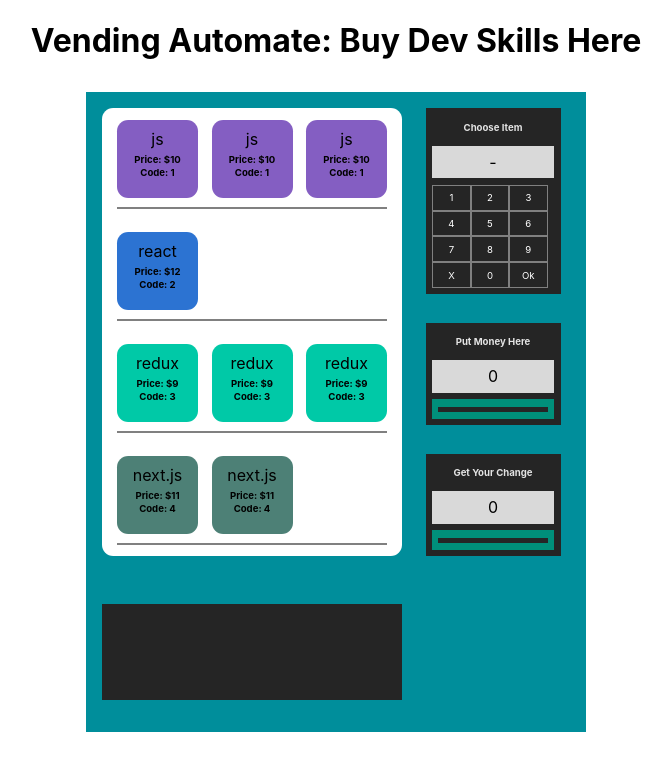
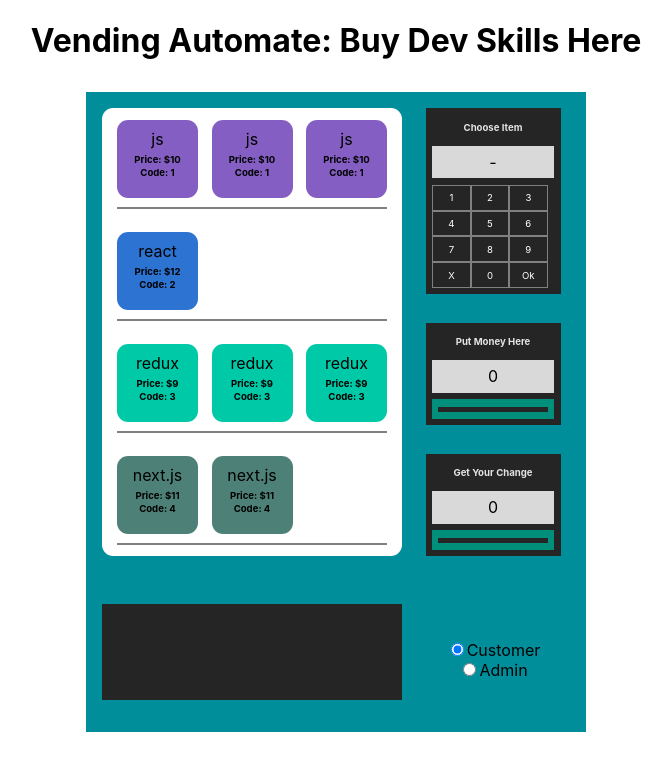
Before and after one commit to yarKode/synapse-vending-automate, a React (Create React App) app: page / in a window 1280 px wide. Shown: the top 770 px of the page, without its empty margins (304-976 px from the left). Built offline with nearby package versions, Linux system fonts and the light colour scheme.

Commit message:
Radio buttons added for admin mode. Frame for admin Interface added

```diff
--- a/src/App.js
+++ b/src/App.js
@@ -1,5 +1,6 @@
 import "./App.css";
 import Automate from "./components/Automate";
+import RefillInterface from "./components/RefillInterface";
 import { Provider } from "react-redux";
 import { store } from "./store";
 
@@ -9,6 +10,7 @@
       <h1>Vending Automate: Buy Dev Skills Here</h1>
       <Provider store={store}>
         <Automate />
+        <RefillInterface />
       </Provider>
     </div>
   );
--- a/src/components/Automate.jsx
+++ b/src/components/Automate.jsx
@@ -2,6 +2,7 @@
 import GlassCase from "./GlassCase";
 import Pads from "./Pads";
 import ItemOutput from "./ItemOutput";
+import RefillSwitcher from "./RefillSwitcher";
 
 export default function Automate() {
   return (
@@ -9,6 +10,7 @@
       <GlassCase />
       <Pads />
       <ItemOutput />
+      <RefillSwitcher />
     </div>
   );
 }
--- /dev/null
+++ b/src/components/RefillInterface.jsx
@@ -0,0 +1,10 @@
+import React from "react";
+import { useSelector } from "react-redux";
+export default function RefillInterface() {
+  const showRefilInterface = useSelector((state) => state.refillInterface);
+
+  if (showRefilInterface) {
+    return <div className="refill-interface"></div>;
+  }
+  return null;
+}
--- /dev/null
+++ b/src/components/RefillSwitcher.jsx
@@ -0,0 +1,39 @@
+import React, { useState } from "react";
+import { useDispatch } from "react-redux";
+import { SHOW_ADMIN } from "../store";
+
+export default function RefillSwitcher() {
+  const [activeOption, setActiveOption] = useState(true);
+  const dispatch = useDispatch();
+
+  function changeActiveOption() {
+    setActiveOption((prev) => !prev);
+
+    dispatch({ type: SHOW_ADMIN });
+  }
+
+  return (
+    <div className="refill-switcher">
+      <div className="refill-switcher-option">
+        <input
+          type="radio"
+          id="user-mode"
+          name="maintenance-mode"
+          checked={activeOption}
+          onChange={changeActiveOption}
+        ></input>
+        <label htmlFor="user-mode">Customer</label>
+      </div>
+      <div className="refill-switcher-option">
+        <input
+          type="radio"
+          id="admin-mode"
+          name="maintenance-mode"
+          checked={!activeOption}
+          onChange={changeActiveOption}
+        ></input>
+        <label htmlFor="admin-mode">Admin</label>
+      </div>
+    </div>
+  );
+}
--- a/src/index.scss
+++ b/src/index.scss
@@ -196,6 +196,22 @@
       }
     }
   }
+
+  .refill-switcher {
+    width: 30%;
+    display: flex;
+    flex-direction: column;
+    justify-content: center;
+    align-items: center;
+  }
+}
+
+.refill-interface {
+  width: 260px;
+  height: 400px;
+  background-color: grey;
+  position: absolute;
+  bottom: 0;
 }
 
 @media (min-width: 500px) {
--- a/src/store.js
+++ b/src/store.js
@@ -14,6 +14,7 @@
   change: 0,
   itemOutput: "",
   items,
+  refillInterface: false,
 };
 
 export const ITEM_PAD_VAL = "ITEM_PAD_VALUE";
@@ -23,6 +24,7 @@
 export const GIVE_ITEM_AND_CHANGE = "GIVE_ITEM_AND_CHANGE";
 export const GET_CHANGE = "GET_CHANGE";
 export const GET_ITEM = "GET_ITEM";
+export const SHOW_ADMIN = "SHOW_ADMIN";
 
 const reducer = (state = initState, action) => {
   switch (action.type) {
@@ -66,6 +68,11 @@
         ...state,
         itemOutput: "",
       };
+    case "SHOW_ADMIN":
+      return {
+        ...state,
+        refillInterface: !state.refillInterface,
+      };
     default:
       return state;
   }
```
